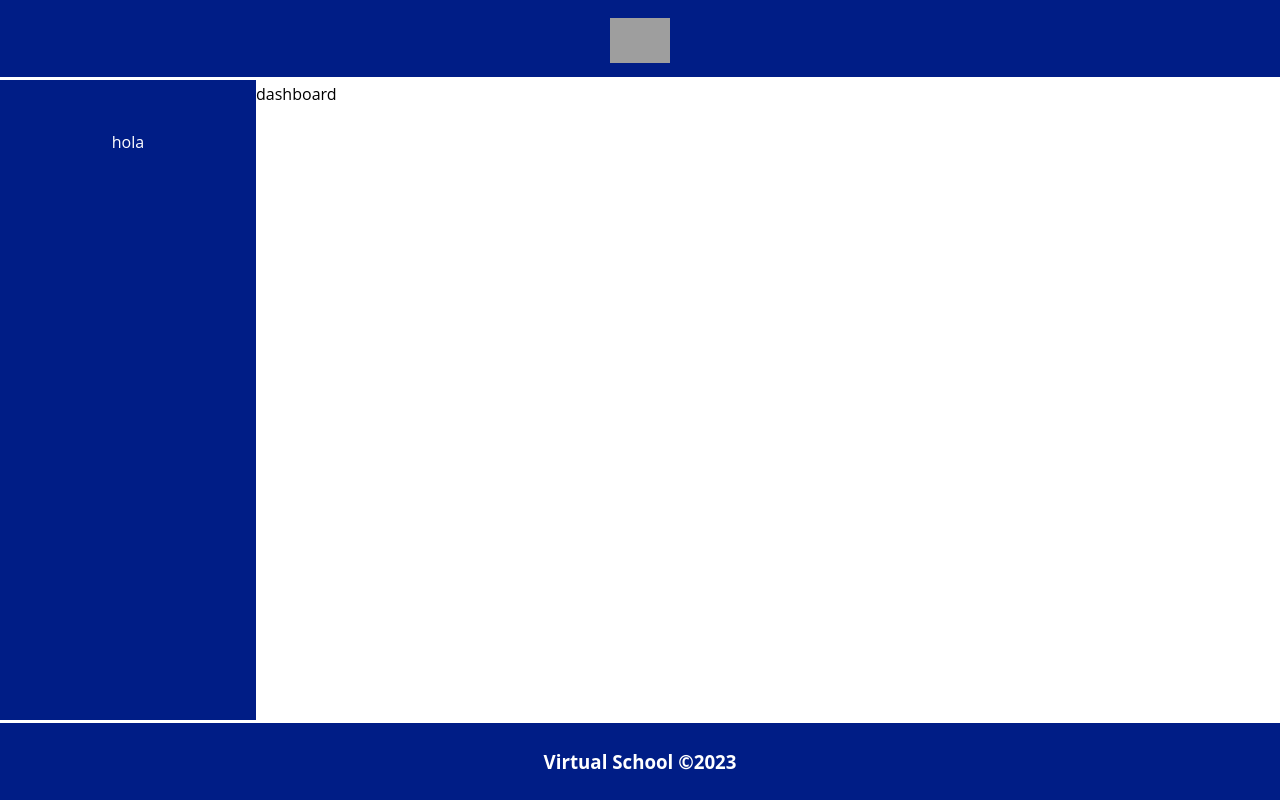
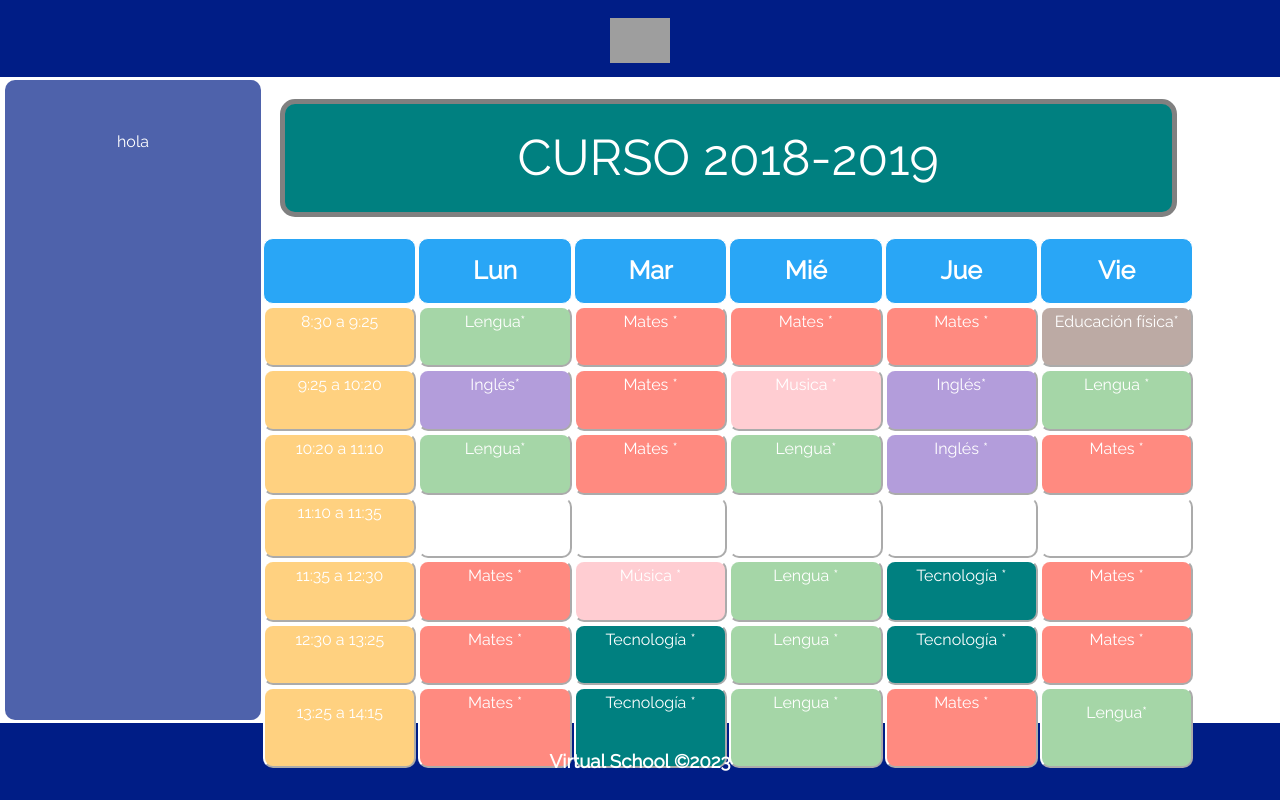
Before and after one commit to 12jaime12/VirtualSchool, a React (Vite) app: page /dashboard in a window 1280 px wide. Built offline with nearby package versions, Linux system fonts and the light colour scheme; grey boxes are pictures that could not be loaded.

Commit message:
creacion horario

```diff
--- /dev/null
+++ b/src/components/HorarioEscolar/Horario1/Horario1.css
@@ -0,0 +1,94 @@
+table.cal {
+	display:inline-block;
+	height:50vh;
+	width: 73vw;
+	color: #06425c;
+}
+table > caption {
+	border: 5px solid  grey;
+	border-radius: 15px;
+	text-transform: uppercase;
+	text-align: center;
+	background-color: #008080;
+	color: #ffffff;
+	font-size: 50px;
+	padding:1% 1% 1% 1% ;
+	margin:2% 2% 2% 2% ;
+}
+thead> tr > th {; background-color:#29a6F6;
+		border: 1px solid  white;
+	border-radius: 10px ; height:50px;
+	text-align:center;
+	vertical-align:center;
+font-size:25px;  margin: 1%; padding:1%;}
+
+tr:nth-child(odd) {
+
+	border-radius: 10px 10px 10px 10px;
+	padding:1%;
+	margin:1%;
+}
+tr:nth-child(even) {
+		border-radius: 10px 10px 10px 10px;
+	padding:1%;
+	margin:1%;
+}
+tr:last-child {
+	border-radius: 0 0 10px 10px;
+	padding:1%;
+	margin:1%;
+}
+tr:last-child > td:first-child {
+	border-radius: 10px ;
+	padding:1%;
+	margin:1%;
+}
+tr:last-child > td:last-child {
+	padding:1%;
+	margin:1%;
+	border-radius: 10px;
+}
+
+table.cal>tbody> th,td
+ {
+	display:in-line;
+		width:10%;margin: 2%;
+	padding:2%;
+	height:60px;
+		border: 2px outset white;
+	vertical-align:top;
+
+	text-align: center;
+	border-radius: 10px;
+}
+th {
+	text-align: center;
+	background: #ffffff;
+	border: 2px outset grey;
+}
+
+.horas{
+	margin: 0;
+	padding: 0;
+	background-color:#FFD180 ;
+}
+.Lengua {
+	padding: 0;
+	margin: 0;
+	background-color: #A5D6A7;
+	}
+.Mates{ padding:0; margin:0; background-color: #FF8A80;}
+.Ingles{ padding:0; margin:0; background-color: #B39DDB ;}
+.Musica { padding:0; margin:0; background-color: #FFCDD2 ;}
+.Tecno{ padding:0; margin:0; background-color:#008080 ;}
+.Edfisica{ padding:0; margin:0; background-color:#BCAAA4;}
+.recreo {background-color:#FFffff;margin;0;padding:0;}
+span {
+	display: block;
+	text-align: center;
+	color: #800000;
+	visibility: hidden;
+}
+td:active > span {
+	visibility: visible;
+}
--- /dev/null
+++ b/src/components/HorarioEscolar/Horario1/Horario1.jsx
@@ -0,0 +1,86 @@
+import "./Horario1.css"
+import React from 'react'
+
+const Horario1 = () => {
+    return (
+	<table className="cal">
+		<caption>curso 2018-2019</caption>
+		<thead>
+			<tr>
+				<th></th>
+				<th>Lun</th>
+				<th>Mar</th>
+				<th>Mié</th>
+				<th>Jue</th>
+				<th>Vie</th>
+			</tr>
+		</thead>
+
+		<tbody>
+			<tr>
+				<td className="horas">8:30 a 9:25 </td>
+				<td className="Lengua">Lengua*<span> Aula</span></td>
+				<td className="Mates">Mates *<span> Aula</span></td>
+				<td className="Mates">Mates *<span> Aula </span></td>
+				<td className="Mates">Mates *<span> Aula </span> </td>
+				<td className="Edfisica">Educación física*<span> Gimnasio</span> </td>
+
+			</tr>
+            <tr>
+				<td className="horas">9:25 a 10:20 </td>
+				<td className="Ingles">Inglés*<span> Aula</span></td>
+				<td className="Mates">Mates *<span> Aula </span></td>
+				<td className="Musica">Musica *<span> Aula musica</span></td>
+				<td className="Ingles">Inglés*<span> Aula</span></td>
+				<td className="Lengua">Lengua *<span> Aula</span></td>
+			</tr>
+            <tr>
+				<td className="horas">10:20 a 11:10 </td>
+				<td className="Lengua">Lengua*<span> Aula</span></td>
+				<td className="Mates">Mates *<span> Aula </span></td>
+				<td className="Lengua">Lengua*<span>Aula</span></td>
+				<td className="Ingles">Inglés *<span> Aula</span></td>
+				<td className="Mates">Mates *<span> Aula </span></td>
+
+			</tr>
+            <tr>
+				<td className="horas">11:10 a 11:35 </td>
+				<td className="recreo">Recreo *<span> Patio</span></td>
+				<td className="recreo">Recreo  *<span> Patio</span></td>
+				<td className="recreo">Recreo  *<span> Patio</span></td>
+				<td className="recreo">Recreo  *<span> Patio</span></td>
+				<td className="recreo">Recreo  *<span> Patio</span></td>
+            </tr>
+            <tr>
+				<td className="horas">11:35 a 12:30 </td>
+				<td className="Mates">Mates *<span> Aula </span></td>
+				<td className="Musica">Música *<span> Aula música</span></td>
+				<td className="Lengua">Lengua *<span> Aula</span></td>
+				<td className="Tecno"> Tecnología *<span> Info2</span></td>
+				<td className="Mates">Mates *<span> Aula </span></td>
+			</tr>
+            <tr>
+				<td className="horas">12:30 a 13:25 </td>
+				<td className="Mates">Mates *<span> Aula </span></td>
+				<td className="Tecno"> Tecnología *<span> Info2</span></td>
+				<td className="Lengua">Lengua *<span> Aula</span></td>
+				<td className="Tecno"> Tecnología *<span> Info2</span></td>
+				<td className="Mates">Mates *<span> Aula </span></td>
+			</tr>
+            <tr>
+				<td className="horas">13:25 a 14:15</td>
+                <td className="Mates">Mates *<span> Aula </span></td>
+				<td className="Tecno"> Tecnología *<span> Info2</span></td>
+				<td className="Lengua">Lengua *<span> Aula</span></td>
+				<td className="Mates">Mates *<span> Aula </span></td>
+				<td className="Lengua">Lengua*<span> Info 2</span></td>
+
+			</tr>
+        </tbody>
+
+    </table>
+
+  )
+}
+
+export default Horario1
--- a/src/components/UploadFile/UploadFile.css
+++ b/src/components/UploadFile/UploadFile.css
@@ -23,6 +23,7 @@
 #start > i.fa {
   transform: scale(0.8);
   opacity: 0.3;
+  color: #001d86;
 }
 
 #start {
@@ -132,4 +133,5 @@ strong {
 
 .divSelect {
   margin: 20px;
+  color: #001d86;
 }
--- a/src/pages/Dashboard/Dashboard.css
+++ b/src/pages/Dashboard/Dashboard.css
@@ -2,12 +2,13 @@
     display: flex;
 }
 .optionsD{
-    background-color: #001d86;
+    background-color: #001d86B1;
     width: 20vw;
     height: 80vh;
     display: flex;
     justify-content: center;
     padding: 3rem;
+    border-radius: 10px;
 }
 .optionsD p{
     color: white;
@@ -16,3 +17,7 @@
     width: 80vw;
     height: 80vh;
 }
+
+div.optionsD{
+    margin-left: 10px;
+}
--- a/src/pages/Dashboard/Dashboard.jsx
+++ b/src/pages/Dashboard/Dashboard.jsx
@@ -1,6 +1,8 @@
 import "./Dashboard.css";
 
 import React from "react";
+
+import Horario1 from "../../components/HorarioEscolar/Horario1/Horario1";
 
 const Dashboard = () => {
   return (
@@ -10,7 +12,7 @@ const Dashboard = () => {
           <p>hola</p>
         </div>
         <div className="contentD">
-          <p>dashboard</p>
+          <Horario1/>
         </div>
       </div>
     </>
--- a/src/pages/Home/Home.css
+++ b/src/pages/Home/Home.css
@@ -25,3 +25,7 @@
   .btn:hover {
     background: #001d86;
   }
+
+  h1.titleHome{
+    font-weight: 100;
+  }
--- a/src/pages/Register/Register.css
+++ b/src/pages/Register/Register.css
@@ -1,3 +1,5 @@
+@import url("https://fonts.googleapis.com/css?family=Raleway");
+
 * {
   box-sizing: border-box;
   margin: 0;
@@ -5,6 +7,8 @@
 }
 
 body {
+  font-family: "Raleway", sans-serif;
+  color: #fff;
   line-height: 1.8;
 }
 
@@ -165,7 +169,7 @@ a:hover{
 }
 .btn{
 
-  border: 2px solid transparent;
+  border: 1px solid transparent;
   padding: 0.6em 1.2em;
   font-size: 1em;
   font-weight: 500;
@@ -175,7 +179,7 @@ a:hover{
 
 }
 .btn:hover {
-  border-color: #001d86;
+  border-color: #646cff;
 }
 .btn:focus,
 .btn:focus-visible {
```
